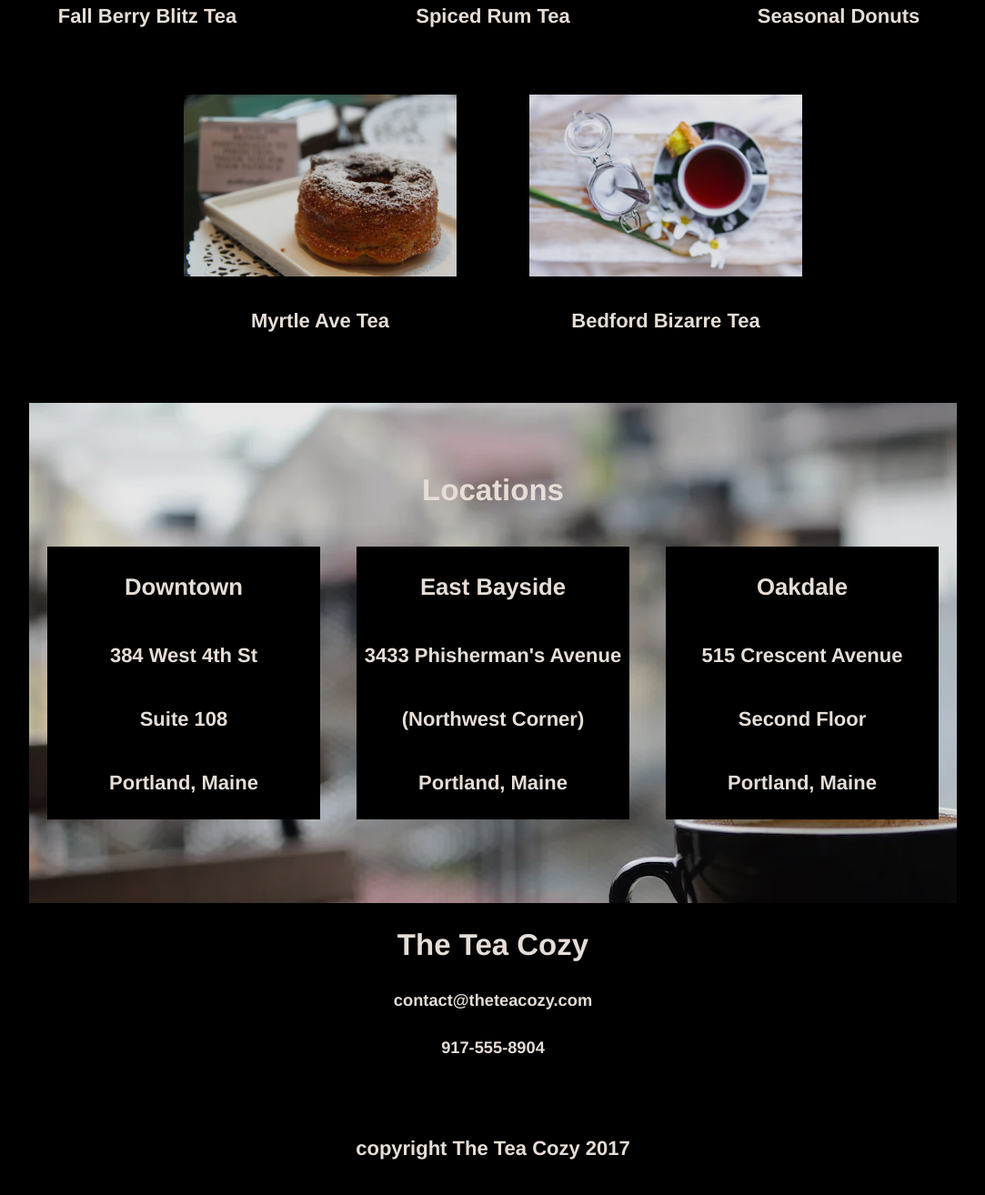
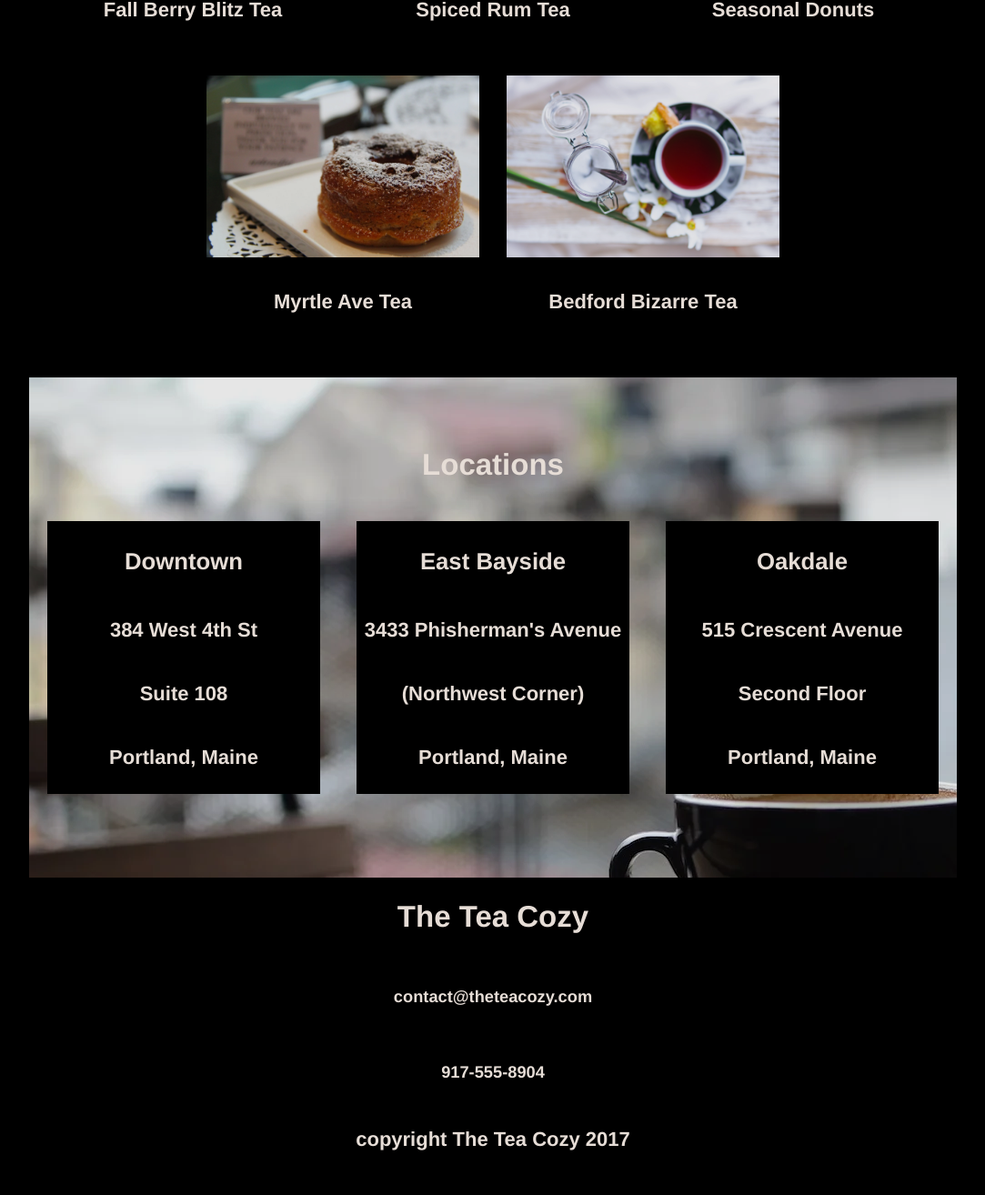
Before and after one commit to NicolaHearn/CodecademyTeaCozy, a plain HTML site: page index.html in a window 1280 px wide. Shown: the part 1242-2556 px from the top of the page at 91% size, without its empty margins (98-1181 px from the left). Drawn offline with Linux system fonts and the light colour scheme.

Commit message:
updated webpage and css

```diff
--- a/Style.css
+++ b/Style.css
@@ -63,11 +63,18 @@ header img {
 
 #teaOfMonth {
 	text-align: center;
+	justify-content: center;
+	margin: 0px 70px;
 }
 .imageContainer {
 	display: flex;
 	flex-flow: row wrap;
 	align-items: center;
+	justify-content: center;
+
+}
+figure {
+	margin: 15px;
 	justify-content: center;
 }
 
@@ -98,15 +105,20 @@ header img {
 	font-weight: bold;
 
 }
-footer {
-
+#contact {
+	display: flex;
+	flex-direction: column;
+	max-width: 1000px;
+	margin: 0 auto;
+	width: 75%;
 	height: 200px;
 	justify-content: center;
 
 }
-#copyright {
-	text-align: left;
-	margin: 0px 20px;
+
+footer {
+	padding:20px;
+	display: flex;
 	justify-content: left;
 
 }
--- a/index.html
+++ b/index.html
@@ -83,15 +83,18 @@
             </div>
          </div>
     </section>
+    <br />
 
-    <footer>
+    <section id="contact">
         <h2>The Tea Cozy</h2>
         <h5>contact@theteacozy.com</h5>
         <h5>917-555-8904</h5>
-    </footer>
- <p id="copyright">
+    </section>
+
+
+    <footer>
      <h4>copyright The Tea Cozy 2017</h4>
- </p>
+ </footer>
 
 </body>
 </html>
```
